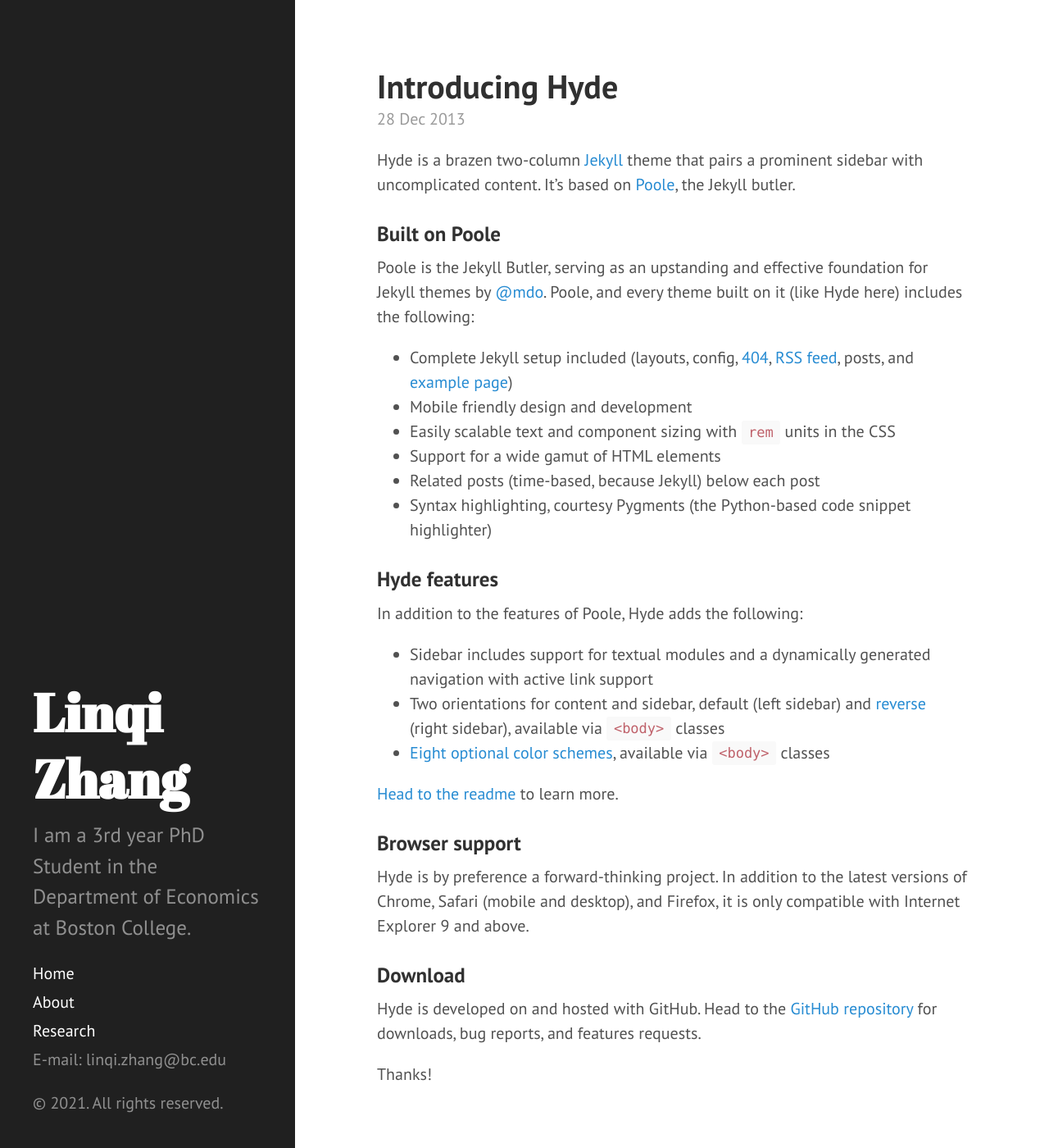
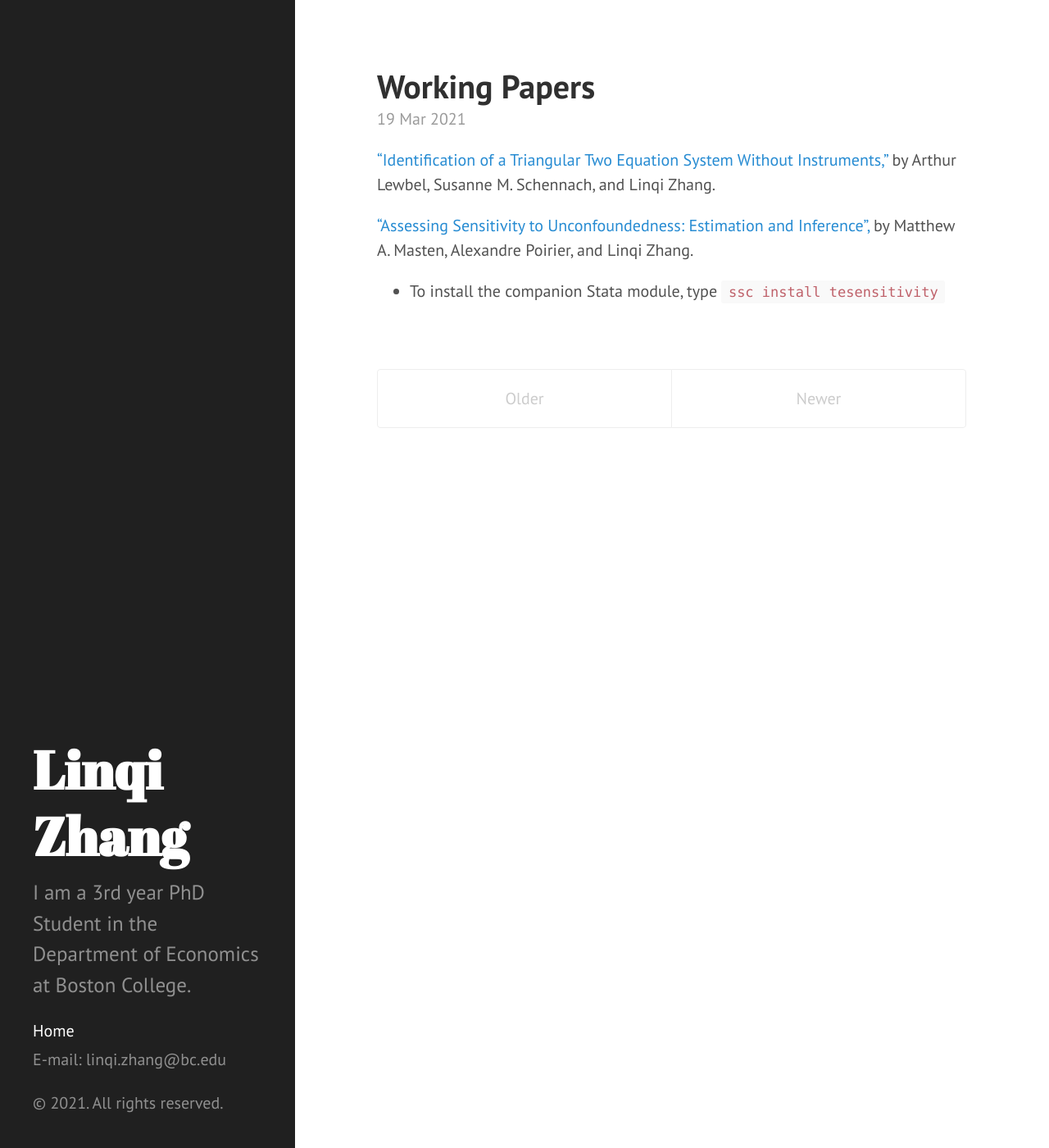
Before and after one commit to zhanglinqi/zhanglinqi.github.io, a Jekyll site: the page built from index.html, in a window 1280 px wide and 1400 px high. Shown: the whole window at 82% size. Built offline with Jekyll 4.4.1, drawn with Linux system fonts in a browser that asks for light colours; Markdown is read by kramdown in place of the engine named in the settings; the list of posts is cut into pages by our own code.

Commit message:
add working paper post

```diff
--- a/_posts/2013-12-28-introducing-hyde.md
+++ /dev/null
@@ -1,37 +0,0 @@
----
-layout: post
-title: Introducing Hyde
----
-
-Hyde is a brazen two-column [Jekyll](http://jekyllrb.com) theme that pairs a prominent sidebar with uncomplicated content. It's based on [Poole](http://getpoole.com), the Jekyll butler.
-
-### Built on Poole
-
-Poole is the Jekyll Butler, serving as an upstanding and effective foundation for Jekyll themes by [@mdo](https://twitter.com/mdo). Poole, and every theme built on it (like Hyde here) includes the following:
-
-* Complete Jekyll setup included (layouts, config, [404](/404), [RSS feed](/atom.xml), posts, and [example page](/about))
-* Mobile friendly design and development
-* Easily scalable text and component sizing with `rem` units in the CSS
-* Support for a wide gamut of HTML elements
-* Related posts (time-based, because Jekyll) below each post
-* Syntax highlighting, courtesy Pygments (the Python-based code snippet highlighter)
-
-### Hyde features
-
-In addition to the features of Poole, Hyde adds the following:
-
-* Sidebar includes support for textual modules and a dynamically generated navigation with active link support
-* Two orientations for content and sidebar, default (left sidebar) and [reverse](https://github.com/poole/lanyon#reverse-layout) (right sidebar), available via `<body>` classes
-* [Eight optional color schemes](https://github.com/poole/hyde#themes), available via `<body>` classes
-
-[Head to the readme](https://github.com/poole/hyde#readme) to learn more.
-
-### Browser support
-
-Hyde is by preference a forward-thinking project. In addition to the latest versions of Chrome, Safari (mobile and desktop), and Firefox, it is only compatible with Internet Explorer 9 and above.
-
-### Download
-
-Hyde is developed on and hosted with GitHub. Head to the <a href="https://github.com/poole/hyde">GitHub repository</a> for downloads, bug reports, and features requests.
-
-Thanks!
--- a/about.md
+++ /dev/null
@@ -1,30 +0,0 @@
----
-layout: page
-title: About
----
-
-<p class="message">
-  Hey there! This page is included as an example. Feel free to customize it for your own use upon downloading. Carry on!
-</p>
-
-In the novel, *The Strange Case of Dr. Jeykll and Mr. Hyde*, Mr. Poole is Dr. Jekyll's virtuous and loyal butler. Similarly, Poole is an upstanding and effective butler that helps you build Jekyll themes. It's made by [@mdo](https://twitter.com/mdo).
-
-There are currently two themes built on Poole:
-
-* [Hyde](http://hyde.getpoole.com)
-* [Lanyon](http://lanyon.getpoole.com)
-
-Learn more and contribute on [GitHub](https://github.com/poole).
-
-## Setup
-
-Some fun facts about the setup of this project include:
-
-* Built for [Jekyll](http://jekyllrb.com)
-* Developed on GitHub and hosted for free on [GitHub Pages](https://pages.github.com)
-* Coded with [Sublime Text 2](http://sublimetext.com), an amazing code editor
-* Designed and developed while listening to music like [Blood Bros Trilogy](https://soundcloud.com/maddecent/sets/blood-bros-series)
-
-Have questions or suggestions? Feel free to [open an issue on GitHub](https://github.com/poole/issues/new) or [ask me on Twitter](https://twitter.com/mdo).
-
-Thanks for reading!
--- a/research.md
+++ /dev/null
@@ -1,13 +0,0 @@
----
-layout: page
-title: Research
-permalink: /research/
----
-
-## WORKING PAPERS
-
-["Identification of a Triangular Two Equation System Without Instruments,"](https://drive.google.com/file/d/1F8feYsRJgt7MrsHeDJ2TuN_ErNDxcTBV/view?usp=sharing) by Arthur Lewbel, Susanne M. Schennach, and Linqi Zhang.
-
-["Assessing Sensitivity to Unconfoundedness: Estimation and Inference",](https://arxiv.org/abs/2012.15716) by Matthew A. Masten, Alexandre Poirier, and Linqi Zhang.
-
-*   To install the companion Stata module, type `ssc install tesensitivity`
```
Also changed, not shown: _posts/2021-03-19-working-papers.md (line endings or trailing spaces).
